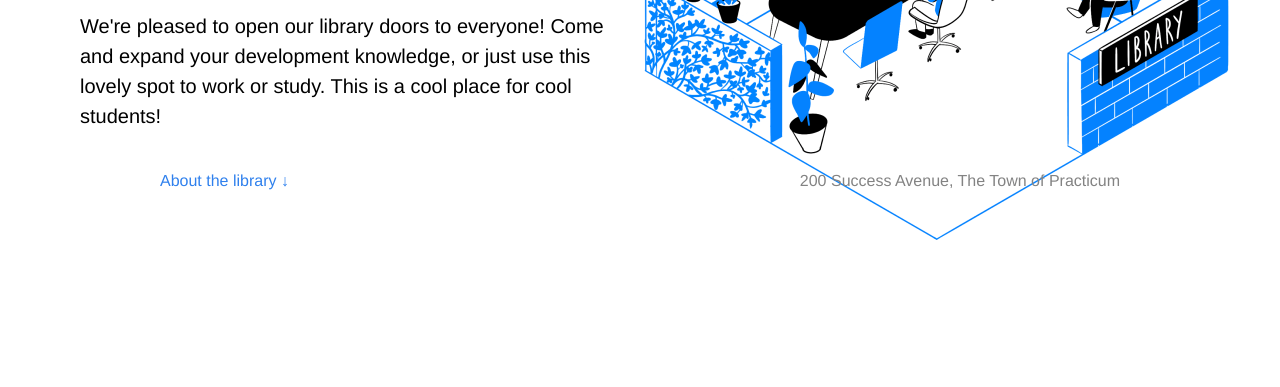
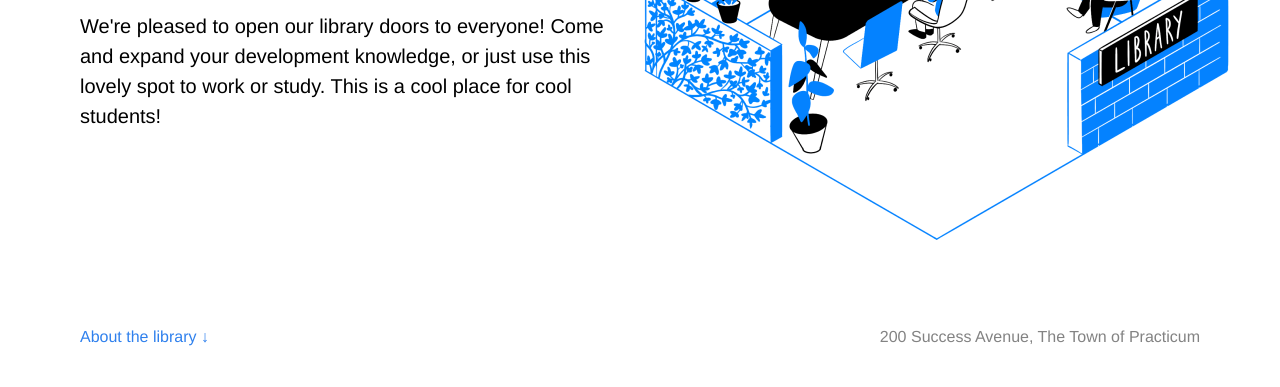
Before and after one commit to thockyantho/se_project_library, a plain HTML site: page index.html in a window 1280 px wide. Shown: the part 413-800 px from the top of the page. Drawn offline with Linux system fonts and the light colour scheme.

Commit message:
review resubmission two

```diff
--- a/styles/style.css
+++ b/styles/style.css
@@ -14,6 +14,8 @@
   padding: 30px 80px 0;
   position: relative;
   box-sizing: border-box;
+  display: flex;
+  flex-direction: column;
 }
 
 .nav {
@@ -76,6 +78,7 @@
 
 .header__footer {
   margin-top: auto;
+  position: absolute;
   left: 0;
   bottom: 40px;
   width: 100%;
@@ -426,7 +429,6 @@
 
 .footer__column_content_hours {
   margin-left: auto;
-  margin-right: 100px;
 }
 
 .footer__column_content_social {
```
